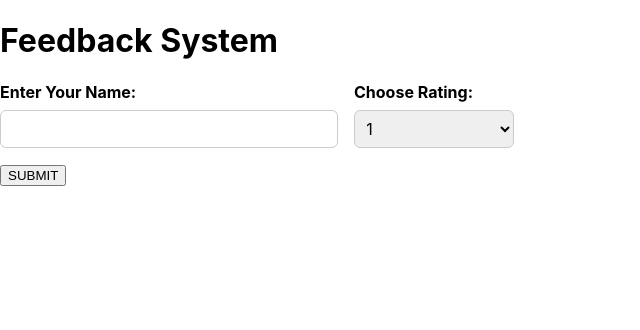
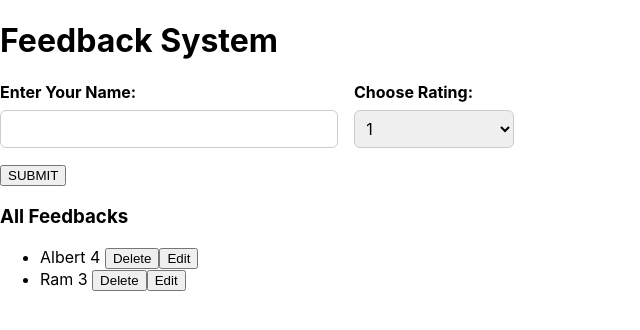
Before and after one commit to vandanacr538/feedback-system, a React (Create React App) app: page / in a window 1280 px wide. Shown: the top 330 px of the page, without its empty margins (0-640 px from the left). Built offline with nearby package versions, Linux system fonts and the light colour scheme.

Commit message:
Implemented feedbackList and added form data to list

```diff
--- a/src/App.js
+++ b/src/App.js
@@ -1,11 +1,23 @@
-import React from 'react';
+import React, { useState } from 'react';
 import FeedBackForm from './components/FeedBackForm/FeedBackForm';
+import FeedbackList from './components/Feedbacks/FeedbackList';
 
 function App() {
+  const [feedbacks, setFeedbacks]=useState([
+    {id:"1", name: "Albert", rating: "4"},
+    {id:"2", name: "Ram", rating: "3"}
+  ]);
+  const saveFeedbackHandler=(feedback)=>{
+    setFeedbacks((prevFeedback)=>{
+      return [...prevFeedback, feedback];
+    })
+  }
+
   return (
     <React.Fragment>
       <h1>Feedback System</h1>
-      <FeedBackForm/>
+      <FeedBackForm onSaveFeedback={saveFeedbackHandler}/>
+      <FeedbackList feedbacks={feedbacks}/>
     </React.Fragment>
   );
 }
--- a/src/components/FeedBackForm/FeedBackForm.js
+++ b/src/components/FeedBackForm/FeedBackForm.js
@@ -1,7 +1,7 @@
 import React, { useState } from "react";
 import "./FeedBackForm.css";
 
-const FeedBackForm = () => {
+const FeedBackForm = (props) => {
   const [enteredName, setEnteredName]=useState("");
   const [enteredRating, setEnteredRating]=useState("1");
 
@@ -10,15 +10,15 @@ const FeedBackForm = () => {
   }
   const ratingChangeHandler=(event)=>{
     setEnteredRating(event.target.value);
-    console.log(event.target.value)
   }
   const formSubmitHandler=(event)=>{
     event.preventDefault();
     const feedBackData={
+        id: Math.random().toString(),
         name: enteredName,
         rating: enteredRating
     }
-    console.log(feedBackData);
+    props.onSaveFeedback(feedBackData);
     setEnteredName("");
     setEnteredRating("");
   }
--- /dev/null
+++ b/src/components/Feedbacks/FeedbackItem.js
@@ -0,0 +1,13 @@
+import React from "react";
+
+const FeedbackItems=(props)=>{
+    return(
+        <li>
+            <span>{props.name}  {props.rating}  </span>
+            <button>Delete</button>
+            <button>Edit</button>
+        </li>
+    )
+}
+
+export default FeedbackItems;
--- /dev/null
+++ b/src/components/Feedbacks/FeedbackList.js
@@ -0,0 +1,23 @@
+import React from "react";
+import FeedbackItems from "./FeedbackItem";
+
+const FeedbackList=(props)=>{
+    return(
+        <React.Fragment>
+            <h3>All Feedbacks</h3>
+            <ul>
+                {props.feedbacks.map((feedback)=>{
+                    return (
+                        <FeedbackItems
+                            key={feedback.id}
+                            name={feedback.name}
+                            rating={feedback.rating}
+                        />
+                    )
+                })}
+            </ul>
+        </React.Fragment>
+    )
+}
+
+export default FeedbackList;
```
